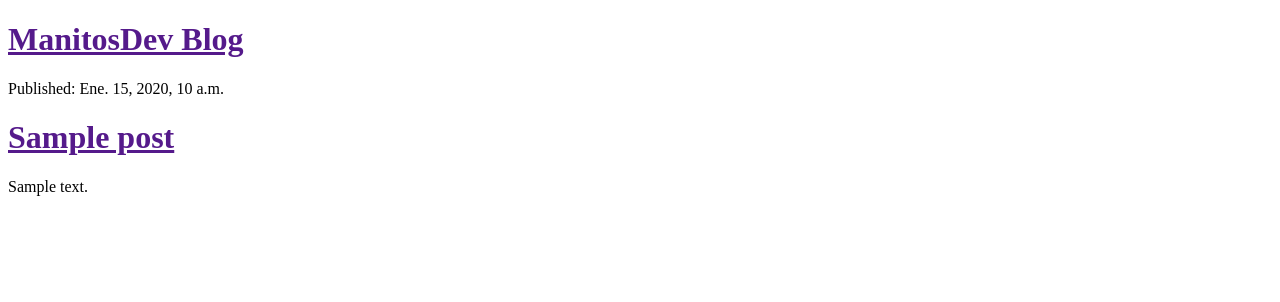
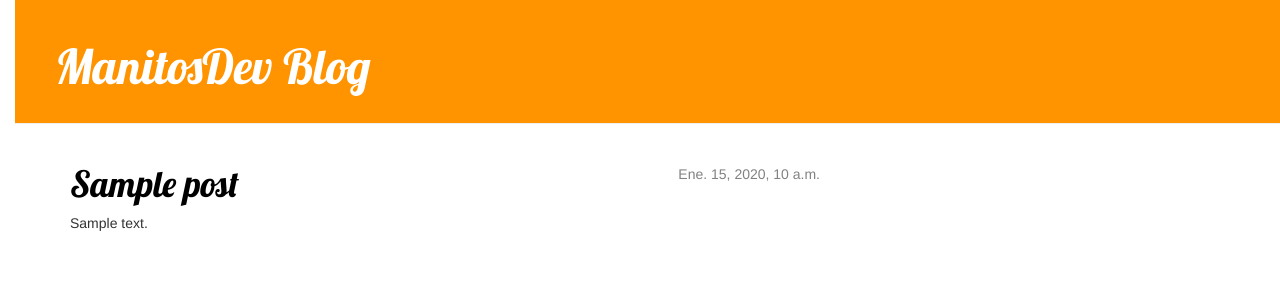
Before and after one commit to GilbertoHdz/my-first-blog, a Django app: template blog/templates/blog/post_list.html in a window 1280 px wide. Shown: the top 302 px of the page. Run offline with Django 3.2, Linux system fonts and the light colour scheme; the template is opened without the code that fills it: values that come from a table or form of the project are taken from there, others are empty; tables that the repository leaves empty hold one stand-in row (values such as "Sample post"); some libraries are stand-ins or nearby versions.

Commit message:
Se agrega detalle de post

```diff
--- /dev/null
+++ b/blog/static/css/blog.css
@@ -0,0 +1,51 @@
+body {	padding-left: 15px;	}
+
+h1 a { color: #FCA205; font-family: 'Lobster';}
+
+.page-header {
+    background-color: #ff9400;
+    margin-top: 0;
+    padding: 20px 20px 20px 40px;
+}
+
+.page-header h1, .page-header h1 a, .page-header h1 a:visited, .page-header h1 a:active {
+    color: #ffffff;
+    font-size: 36pt;
+    text-decoration: none;
+}
+
+.content {
+    margin-left: 40px;
+}
+
+h1, h2, h3, h4 {
+    font-family: 'Lobster', cursive;
+}
+
+.date {
+    float: right;
+    color: #828282;
+}
+
+.save {
+    float: right;
+}
+
+.post-form textarea, .post-form input {
+    width: 100%;
+}
+
+.top-menu, .top-menu:hover, .top-menu:visited {
+    color: #ffffff;
+    float: right;
+    font-size: 26pt;
+    margin-right: 20px;
+}
+
+.post {
+    margin-bottom: 70px;
+}
+
+.post h1 a, .post h1 a:visited {
+    color: #000000;
+}
--- /dev/null
+++ b/blog/templates/blog/base.html
@@ -0,0 +1,28 @@
+<!DOCTYPE html>
+{% load staticfiles %}
+<html lang="en">
+<head>
+	<meta charset="UTF-8">
+	<link rel="stylesheet" href="//maxcdn.bootstrapcdn.com/bootstrap/3.2.0/css/bootstrap.min.css">
+    <link rel="stylesheet" href="//maxcdn.bootstrapcdn.com/bootstrap/3.2.0/css/bootstrap-theme.min.css">
+    <link href="http://fonts.googleapis.com/css?family=Lobster&subset=latin,latin-ext" rel="stylesheet" type="text/css">
+    <link rel="stylesheet" href="{% static 'css/blog.css' %}">
+	<title>Inicio Blog</title>
+</head>
+<body>
+	<div class="page-header">
+		<h1><a href="">ManitosDev Blog</a></h1>
+    </div>
+
+	<div class="content container">
+        <div class="row">
+            <div class="col-md-8">
+                {% block content %}
+
+                {% endblock %}
+            </div>
+        </div>
+    </div>
+
+</body>
+</html>
--- a/blog/templates/blog/post_list.html
+++ b/blog/templates/blog/post_list.html
@@ -1,21 +1,15 @@
-<!DOCTYPE html>
-<html lang="en">
-<head>
-	<meta charset="UTF-8">
-	<title>Inicio Blog</title>
-</head>
-<body>
-	<div>
-		<h1><a href="">ManitosDev Blog</a></h1>
-    </div>
+{% extends "blog/base.html" %}
 
-    {% for post in posts %}
-        <div>
-        	<p>Published: {{ post.published_date }}</p>
-        	<h1><a href="">{{ post.title }}</a></h1>
-        	<p>{{ post.text|linebreaks }}</p>
-        </div>
-    {% endfor %}
+{% block content %}
 
-</body>
-</html>
+	{% for post in posts %}
+	    <div class="post">
+	        <div class="date">
+	            {{ post.published_date }}
+	        </div>
+	        <h1><a href="{% url 'blog.views.post_detail' pk=post.pk %}">{{ post.title }}</a></h1>
+	        <p>{{ post.text|linebreaks }}</p>
+	    </div>
+	{% endfor %}
+
+{% endblock content %}
--- a/blog/urls.py
+++ b/blog/urls.py
@@ -3,4 +3,5 @@ from . import views
 
 urlpatterns = [
 	url(r'^$', views.post_list),
+	url(r'^post/(?P<pk>[0-9]+)/$', views.post_detail),
 ]
--- a/blog/views.py
+++ b/blog/views.py
@@ -1,4 +1,4 @@
-from django.shortcuts import render
+from django.shortcuts import render, get_object_or_404
 from django.utils import timezone
 
 from .models import Post
@@ -6,3 +6,7 @@ from .models import Post
 def post_list(request):
 	posts = Post.objects.filter(published_date__lte=timezone.now()).order_by('published_date')
 	return render(request, 'blog/post_list.html', {'posts': posts})
+
+def post_detail(request, pk):
+	post = get_object_or_404(Post, pk=pk)
+	return render(request, 'blog/post_detail.html', {'post' : post})
```
Also changed, not shown: blog/templates/blog/post_detail.html (added, +13 -0 lines).
